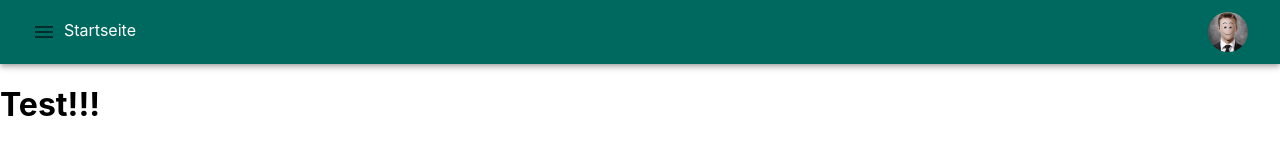
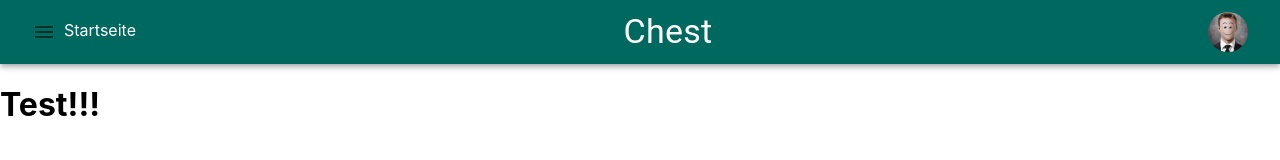
Before and after one commit to jonnef/InfinityApp, a React (Create React App) app in the folder frontend/: page /chest in a window 1280 px wide. Shown: the top 160 px of the page. Built offline with nearby package versions, Linux system fonts and the light colour scheme.

Commit message:
added headline prop

```diff
--- a/frontend/src/comps/Pages/Chest.tsx
+++ b/frontend/src/comps/Pages/Chest.tsx
@@ -1,11 +1,12 @@
-import React from 'react';
+// import React from 'react';
 import InfinityAppBar from '../InfinityAppBar';
 
 function Chest(){
   return(
     <div style={{alignContent: "center"}}>
-      <InfinityAppBar/>
+      <InfinityAppBar name="Chest"/>
       <h1>Test!!!</h1>
+      {/* <img src={require('../Images/mmustermannpic.jpg')} /> */}
     </div>
     );
 }
--- a/frontend/src/comps/Pages/Home.tsx
+++ b/frontend/src/comps/Pages/Home.tsx
@@ -1,10 +1,10 @@
-import * as Mui from '@mui/material';
+// import * as Mui from '@mui/material';
 import InfinityAppBar from '../InfinityAppBar';
 
 function Home(){
     return(
       <div className="Home">
-        <InfinityAppBar />
+        <InfinityAppBar name="Home"/>
 			</div>
     );
 }
```
